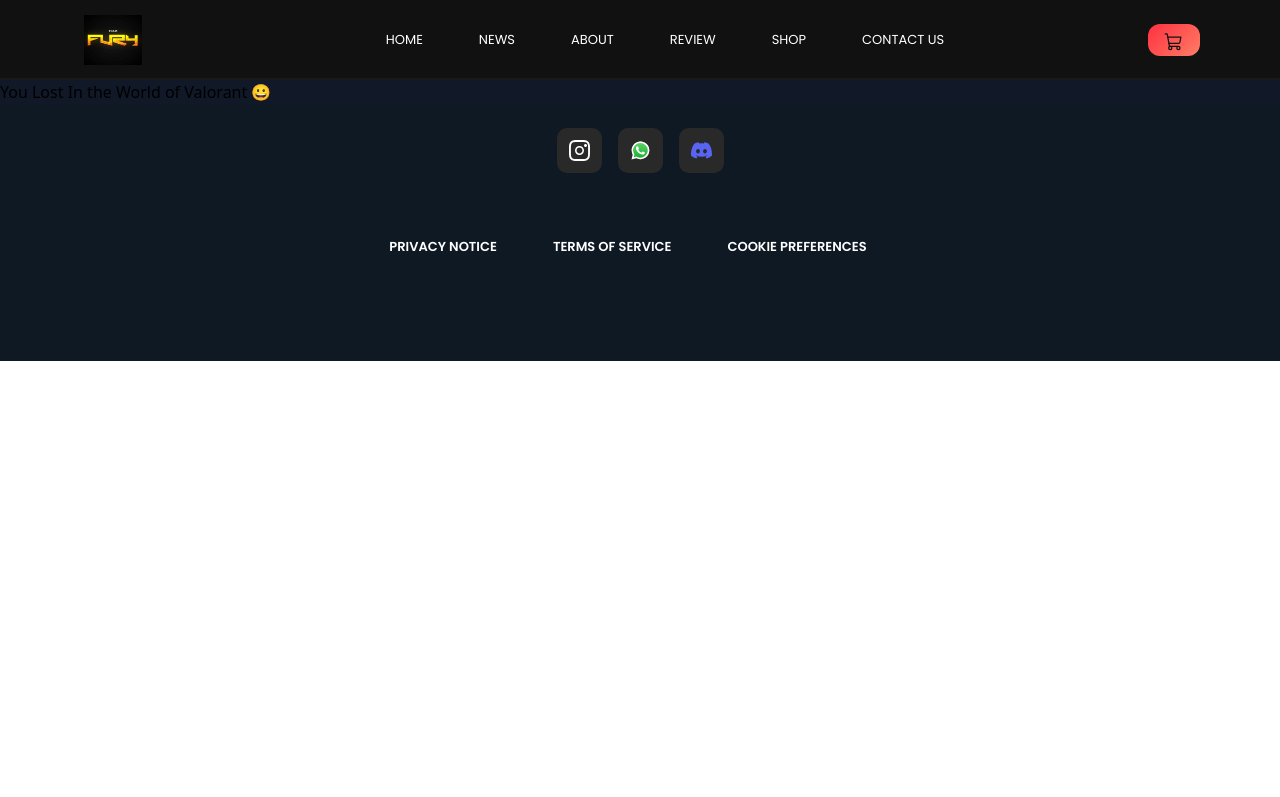
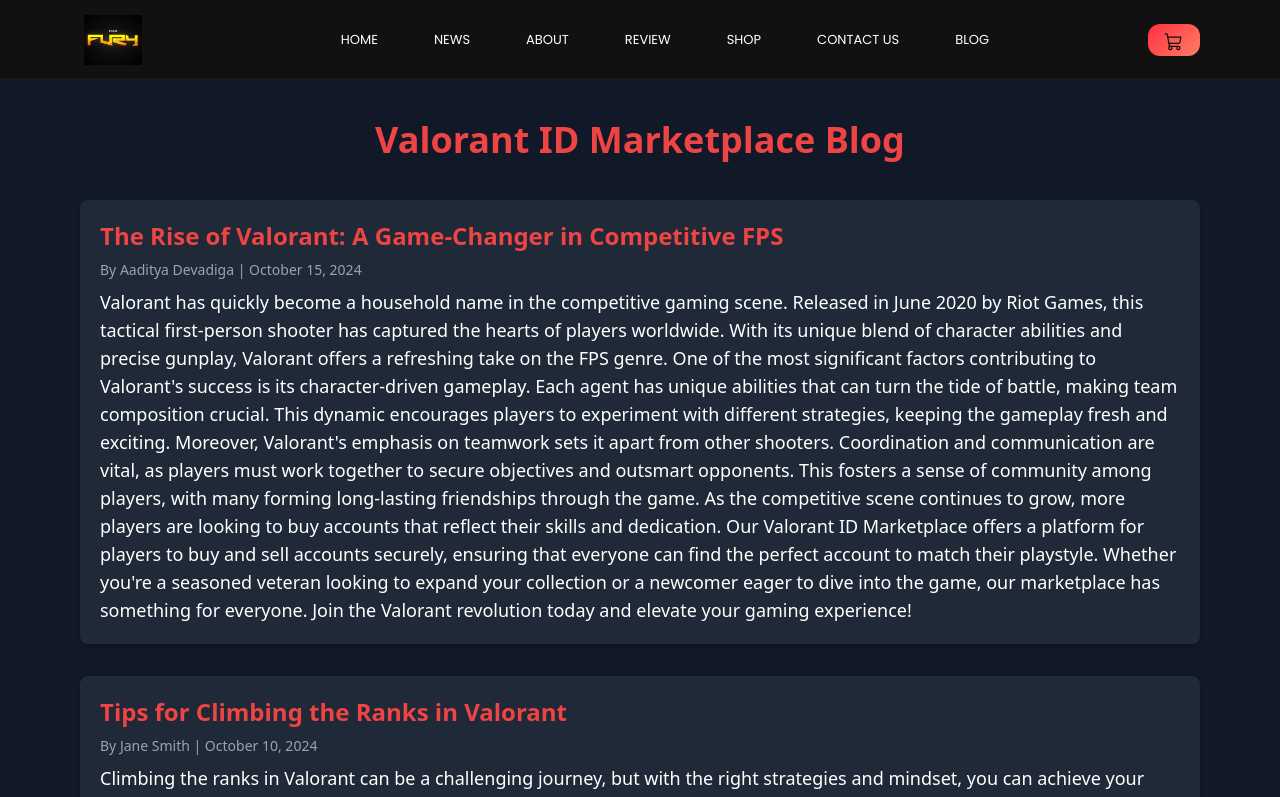
Before and after one commit to saikiranpatil/valorant-gaming-website-clone, a React (Vite) app: page /blogs in a window 1280 px wide. Shown: the top 797 px of the page. Built offline with nearby package versions, Linux system fonts and the light colour scheme.

Commit message:
Added blog page and blogs

```diff
--- a/src/App.jsx
+++ b/src/App.jsx
@@ -16,6 +16,7 @@
 import TermsAndServices from "./pages/about/TermsAndServices";
 import PrivacyNotes from "./pages/about/privacy";
 import CookiePreference from "./pages/about/cokkie";
+import Blog from "./components/pages/home/Blog"
 
 
 
@@ -37,6 +38,7 @@
             <Route path="/TermsAndServices" element={<TermsAndServices/>} />
             <Route path="/privacy" element={<PrivacyNotes/>} />
             <Route path="/CookiePreference" element={<CookiePreference/>} />
+            <Route path="/blogs" element={<Blog />}/>
 
             <Route path="*" element={<h1>You Lost In the World of Valorant 😀</h1>} />
           </Routes>
--- /dev/null
+++ b/src/components/pages/home/Blog.jsx
@@ -0,0 +1,61 @@
+import React from 'react';
+
+const Blog = () => {
+  const blogPosts = [
+    {
+      title: 'The Rise of Valorant: A Game-Changer in Competitive FPS',
+      date: 'October 15, 2024',
+      author: 'Aaditya Devadiga',
+      content: `
+        Valorant has quickly become a household name in the competitive gaming scene. Released in June 2020 by Riot Games, this tactical first-person shooter has captured the hearts of players worldwide. With its unique blend of character abilities and precise gunplay, Valorant offers a refreshing take on the FPS genre.
+
+        One of the most significant factors contributing to Valorant's success is its character-driven gameplay. Each agent has unique abilities that can turn the tide of battle, making team composition crucial. This dynamic encourages players to experiment with different strategies, keeping the gameplay fresh and exciting.
+
+        Moreover, Valorant's emphasis on teamwork sets it apart from other shooters. Coordination and communication are vital, as players must work together to secure objectives and outsmart opponents. This fosters a sense of community among players, with many forming long-lasting friendships through the game.
+
+        As the competitive scene continues to grow, more players are looking to buy accounts that reflect their skills and dedication. Our Valorant ID Marketplace offers a platform for players to buy and sell accounts securely, ensuring that everyone can find the perfect account to match their playstyle.
+
+        Whether you're a seasoned veteran looking to expand your collection or a newcomer eager to dive into the game, our marketplace has something for everyone. Join the Valorant revolution today and elevate your gaming experience!
+      `,
+    },
+    {
+      title: 'Tips for Climbing the Ranks in Valorant',
+      date: 'October 10, 2024',
+      author: 'Jane Smith',
+      content: `
+        Climbing the ranks in Valorant can be a challenging journey, but with the right strategies and mindset, you can achieve your desired rank. Here are some tips to help you on your journey:
+
+        1. **Master Your Agents**: Focus on a few agents and learn their abilities inside out. Understanding how to use their skills effectively can significantly impact your gameplay.
+
+        2. **Communication is Key**: Valorant is a team-based game, so communicating with your teammates is essential. Use voice chat or the in-game ping system to share information about enemy locations and strategies.
+
+        3. **Practice Your Aim**: Consistent aim is crucial in Valorant. Spend time in aim trainers or practice in the shooting range to improve your accuracy and reflexes.
+
+        4. **Watch and Learn**: Analyze your gameplay and watch professional players to learn new strategies and techniques. You can gain valuable insights into positioning, agent synergy, and game sense.
+
+        5. **Stay Positive**: Rank climbing can be frustrating at times. Maintaining a positive mindset and focusing on improvement rather than solely on winning can enhance your experience.
+
+        Remember, every player was a beginner once. With dedication and practice, you'll find yourself climbing the ranks and enjoying all that Valorant has to offer!
+      `,
+    },
+  ];
+
+  return (
+    <div className="blog bg-dark-gradient text-white py-10 px-5 lg:px-20">
+      <h1 className="text-center text-4xl text-red-500 font-bold mb-10">Valorant ID Marketplace Blog</h1>
+      <div className="space-y-8">
+        {blogPosts.map((post, index) => (
+          <div key={index} className="bg-gray-800 p-5 rounded-lg shadow-md">
+            <h2 className="text-2xl text-red-500 font-semibold mb-2">{post.title}</h2>
+            <p className="text-gray-400 text-sm mb-2">
+              By {post.author} | {post.date}
+            </p>
+            <p className="text-lg">{post.content}</p>
+          </div>
+        ))}
+      </div>
+    </div>
+  );
+};
+
+export default Blog;
--- a/src/constants/index.js
+++ b/src/constants/index.js
@@ -24,6 +24,10 @@
   {
     id: "/contact",
     title: "Contact Us",
+  },
+  {
+    id: "/blogs",
+    title: "Blog",
   },
 ];
 
@@ -92,7 +96,7 @@
   },
   {
     id: "3",
-    name: "shreyas Gawande",
+    name: "Shreyash Gawande",
     image: "",
     review: "100 % trusted and legit Most trusted and friendly, I ordered 1165 vp I got 1170 instead 😂 but really fast and legit service🙏🙏",
   },
@@ -104,7 +108,7 @@
   },
   {
     id: "5",
-    name: "Akshit D",
+    name: "Akshit ",
     image: "",
     review: "“TEAM FURY is hands down the best place for VALORANT accounts! Affordable prices and exceptional service. The owners were so sweet and answered all my questions without hesitation. Highly recommend them!” ",
   },
```
